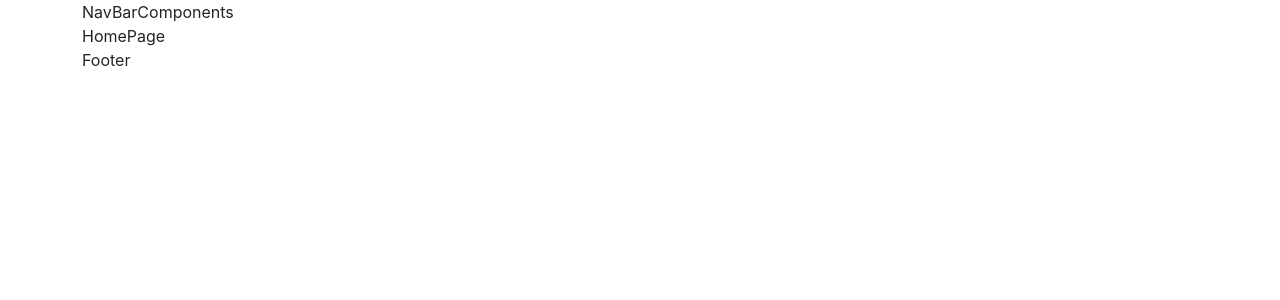
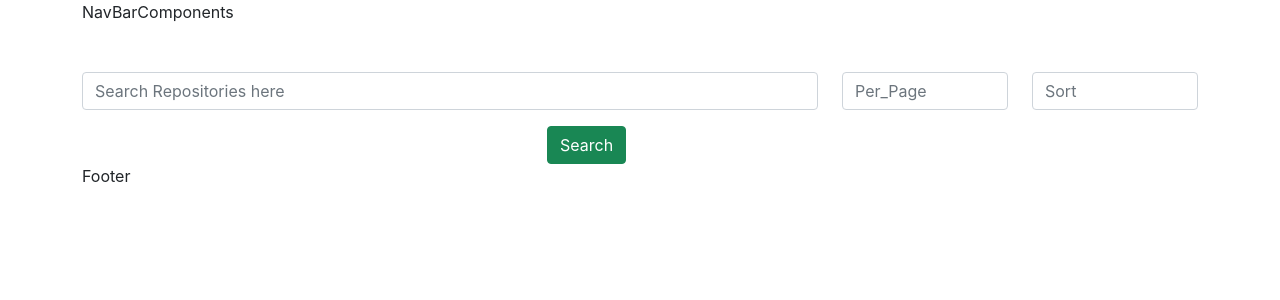
Before and after one commit to ankitjswl56/github-repo-search-app-www, a React (Create React App) app: page / in a window 1280 px wide. Shown: the top 300 px of the page. Built offline with nearby package versions, Linux system fonts and the light colour scheme.

Commit message:
created routes and homepage form

```diff
--- a/package.json
+++ b/package.json
@@ -12,6 +12,7 @@
     "react-dom": "^17.0.2",
     "react-router-dom": "^6.0.2",
     "react-scripts": "4.0.3",
+    "sass": "^1.43.4",
     "web-vitals": "^1.0.1"
   },
   "scripts": {
--- a/src/App.js
+++ b/src/App.js
@@ -1,13 +1,20 @@
 import React from 'react';
-import PrimaryLayout from './Components/Layout/PrimaryLayout';
-import HomePage from './Pages/Home';
+import { BrowserRouter, Routes , Route } from 'react-router-dom';
+import DetailsPage from './Pages/Details';
 
-function App() {
-  return (
-    <PrimaryLayout>
-      <HomePage/>
-    </PrimaryLayout>
-  );
+import HomePage from './Pages/Home'
+
+class App extends React.PureComponent {
+  render(){
+    return (
+      <BrowserRouter>
+        <Routes>
+          <Route path='/' exact element={<HomePage/>} />
+          <Route path='/detailspage' exact element={<DetailsPage/>} />
+        </Routes>
+      </BrowserRouter>
+    );
+  }
 }
 
 export default App;
--- /dev/null
+++ b/src/Pages/Details/index.js
@@ -0,0 +1,15 @@
+import React from 'react';
+import PrimaryLayout from '../../Components/Layout/PrimaryLayout';
+
+class DetailsPage extends React.PureComponent{
+  render(){
+    return(
+      <PrimaryLayout className="container-fluid">
+        <div className="container">
+          DetailsPage
+        </div>
+      </PrimaryLayout>
+    );
+  }
+}
+export default DetailsPage;
--- a/src/Pages/Home/index.js
+++ b/src/Pages/Home/index.js
@@ -1,13 +1,61 @@
 import React from 'react';
+import PrimaryLayout from '../../Components/Layout/PrimaryLayout';
 
 class HomePage extends React.PureComponent{
+  constructor(props){
+    super(props);
+    this.state = {
+      search: '',
+      per_page: '',
+      sort: '',
+    }
+  }
+  getSearchKeyWord = (event) =>{
+    this.setState({
+      search: event.target.value
+    })
+  }
+  getPerPageNumber = (event) => {
+    this.setState({
+      per_page: event.target.value
+    })
+  }
+  getSortReq = (event) => {
+    this.setState({
+      sort: event.target.value
+    })
+  }
+  onSubmitForm = () => {
+
+  }
   render(){
     return(
-      <div className="container-fluid">
+      <PrimaryLayout className="container-fluid">
         <div className="container">
-          HomePage
+          <form onSubmit={() => {}}>
+            <div className="row mt-5 ">
+              <div className="col-lg-8 col-md-8 col-sm-12 col-12">
+                <div className="input-group mb-3">
+                  <input type="text" onChange={(event)=>this.getSearchKeyWord(event)} className="form-control" placeholder="Search Repositories here" aria-label="Search" aria-describedby="basic-addon1" />
+                </div>
+              </div>
+              <div className="col-lg-2 col-md-2 col-sm-12 col-12">
+                <div className="input-group mb-3">
+                  <input type="text" onChange={(event)=>this.getPerPageNumber(event)} className="form-control" placeholder="Per_Page" aria-label="Per_Page" aria-describedby="basic-addon1" />
+                </div>
+              </div>
+              <div className="col-lg-2 col-md-2 col-sm-12 col-12">
+                <div className="input-group mb-3">
+                  <input type="text" onChange={(event)=>this.getSortReq(event)} className="form-control" placeholder="Sort" aria-label="Sort" aria-describedby="basic-addon1" />
+                </div>
+              </div>
+            </div>
+            <div className="offset-lg-5 offset-md-5 col-lg-2 col-md-2 col-sm-2 col-2">
+              <button type="button" className="btn btn-success">Search</button>
+            </div>
+          </form>
         </div>
-      </div>
+      </PrimaryLayout>
     );
   }
 }
--- a/src/index.js
+++ b/src/index.js
@@ -1,6 +1,6 @@
 import React from 'react';
 import ReactDOM from 'react-dom';
-import './index.css';
+import './index.scss';
 import App from './App';
 import reportWebVitals from './reportWebVitals';
 
```
Also changed, not shown: src/index.scss (renamed from src/index.css), 1 other file (tests, documents, lock files or other folders).
